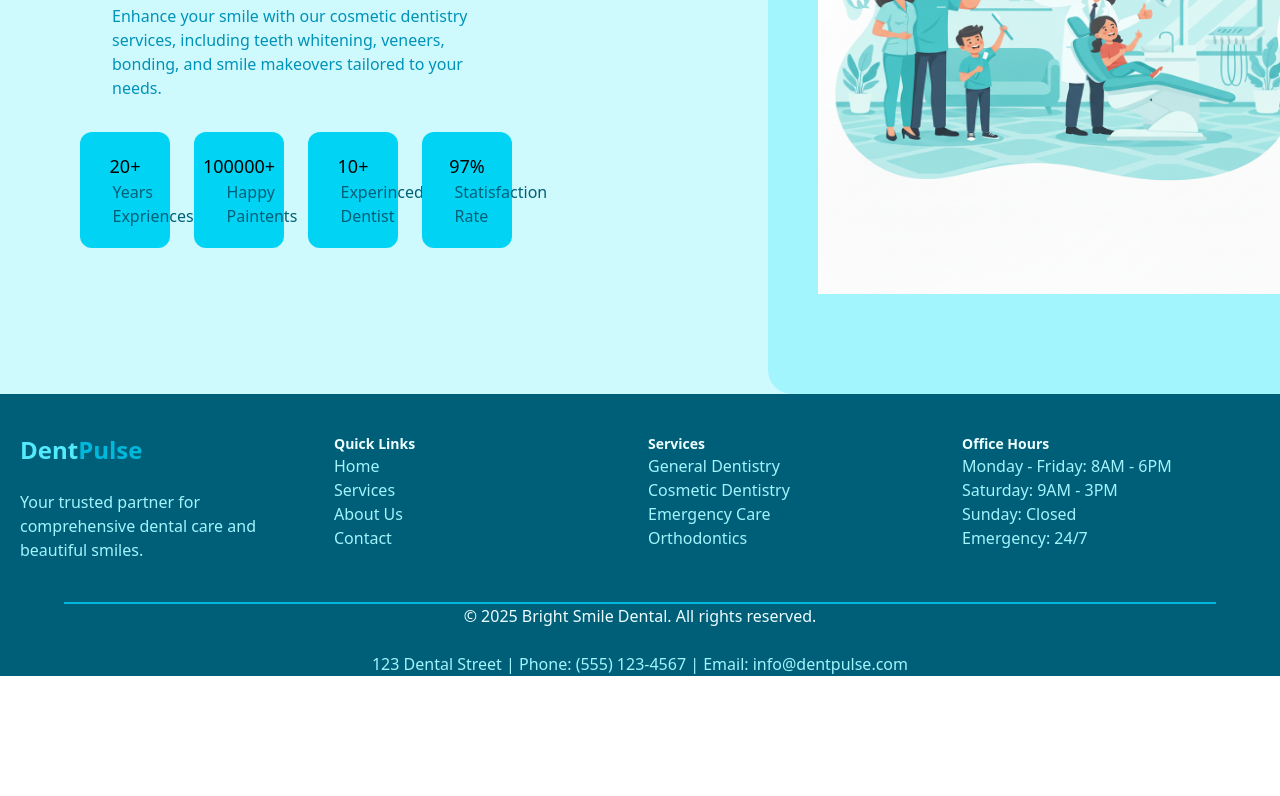
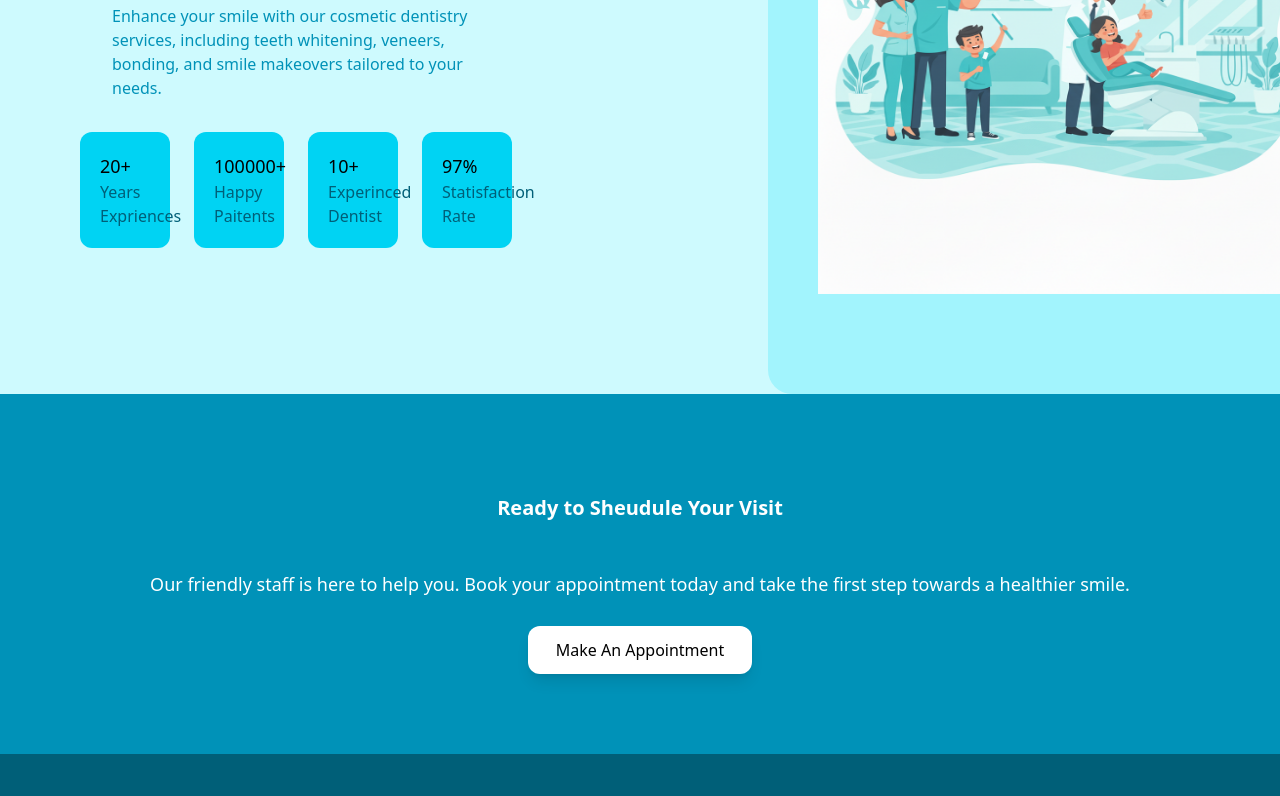
Before and after one commit to HVPasindu/DentPulse, a React app in the folder frontend/: page / in a window 1280 px wide. Shown: the part 1280-2076 px from the top of the page. Before the commit the page ends 1956 px from the top, so only its background shows below. Built offline with nearby package versions, Linux system fonts and the light colour scheme; the HTML template or start-up script is replaced by a standard one.

Commit message:
middle section imporved

```diff
--- a/frontend/src/MainInterface Components/MiddleSection.jsx
+++ b/frontend/src/MainInterface Components/MiddleSection.jsx
@@ -1,5 +1,6 @@
 import { MiddleSectionCard } from "./MiddleSectionCard"
 import { middledata } from "../data/middledata"
+
 export function MiddleSection() {
 
 
@@ -22,6 +23,14 @@ export function MiddleSection() {
                 <img src="middlesection.png" alt="middlesection_image" className="w-[500px] h-[500px] pt-16 mx-auto" />
             </div>
 
+
+            <div className=" flex  flex-col bg-cyan-600 w-screen pt-20 justify-center items-center pb-20">
+                <h1 className="font-semibold text-xl text-white p-5">Ready to Sheudule Your Visit</h1>
+                <h1 className="font-normal text-lg text-white p-7">Our friendly staff is here to help you. Book your appointment today and take the first step towards a healthier smile.</h1>
+
+                <button className="bg-white p-3 rounded-xl px-7 shadow-lg hover:bg-cyan-200 " >Make An Appointment</button>
+
+            </div>
         </div>
 
 
--- a/frontend/src/MainInterface Components/MiddleSectionCard.jsx
+++ b/frontend/src/MainInterface Components/MiddleSectionCard.jsx
@@ -4,7 +4,7 @@ export function MiddleSectionCard(props){
 
 
     return (
-        <div className=" flex flex-col rounded-xl items-center p-5 bg-cyan-400 hover:scale-105 transition-transform duration-300">
+        <div className=" flex flex-col rounded-xl   p-5 bg-cyan-400 hover:scale-105 transition-transform duration-300">
 
             <h1 className="font-light text-lg">{props.main_text}</h1>
 
--- a/frontend/src/data/middledata.jsx
+++ b/frontend/src/data/middledata.jsx
@@ -6,7 +6,7 @@ export const middledata=[
     {
         id:2,
         main_text:"100000+",
-        second_text:" Happy Paintents"
+        second_text:" Happy Paitents"
     },
     {
         id:3,
```
